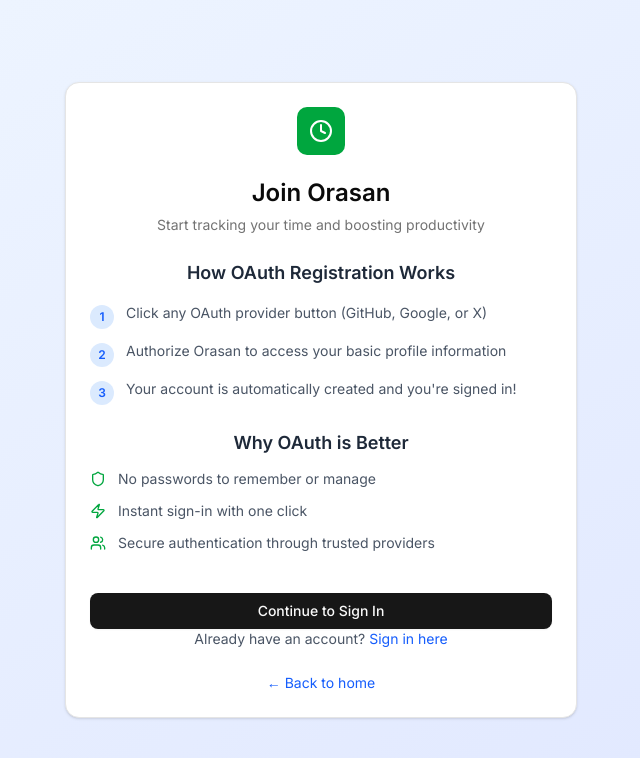
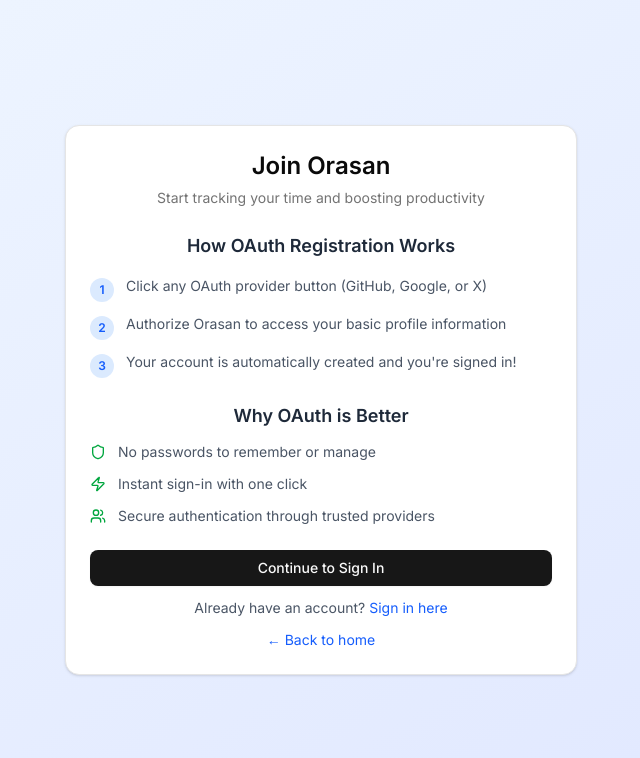
Before and after one commit to jp-mariano/orasan-app, a Next.js app: page /auth/register in a window 1280 px wide. Shown: the top 758 px of the page, without its empty margins (319-959 px from the left). Built offline with nearby package versions, Linux system fonts and the light colour scheme; no server answers.

Commit message:
chore: Fix spacing issues with action button in register page

```diff
--- a/src/app/auth/register/page.tsx
+++ b/src/app/auth/register/page.tsx
@@ -2,7 +2,7 @@
 
 import Link from 'next/link';
 
-import { Clock, Shield, Users, Zap } from 'lucide-react';
+import { Shield, Users, Zap } from 'lucide-react';
 
 import { Button } from '@/components/ui/button';
 import {
@@ -18,9 +18,6 @@ export default function RegisterPage() {
     <div className="min-h-screen bg-gradient-to-br from-blue-50 to-indigo-100 flex items-center justify-center p-4">
       <Card className="w-full max-w-lg">
         <CardHeader className="text-center">
-          <div className="mx-auto mb-4 h-12 w-12 bg-green-600 rounded-lg flex items-center justify-center">
-            <Clock className="h-6 w-6 text-white" />
-          </div>
           <CardTitle className="text-2xl">Join Orasan</CardTitle>
           <CardDescription>
             Start tracking your time and boosting productivity
@@ -92,10 +89,12 @@ export default function RegisterPage() {
           </div>
 
           {/* Action buttons */}
-          <div className="space-y-3 pt-4">
+          <div className="space-y-3">
+            <div>
               <Link href="/auth/signin">
                 <Button className="w-full">Continue to Sign In</Button>
               </Link>
+            </div>
 
             <div className="text-center text-sm text-gray-600">
               Already have an account?{' '}
@@ -106,13 +105,13 @@ export default function RegisterPage() {
                 Sign in here
               </Link>
             </div>
-          </div>
 
             <div className="text-center text-sm text-gray-600">
               <Link href="/" className="text-blue-600 hover:underline">
                 ← Back to home
               </Link>
             </div>
+          </div>
         </CardContent>
       </Card>
     </div>
```
Lines whose indentation alone changed are shown as unchanged.
